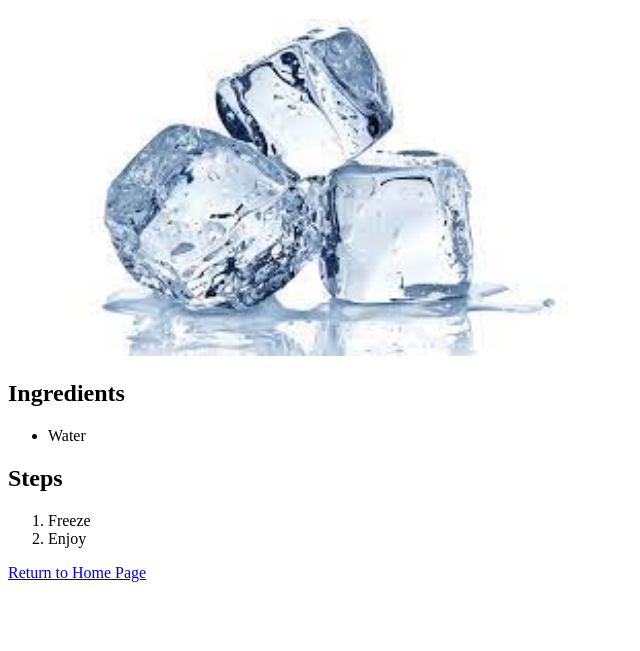
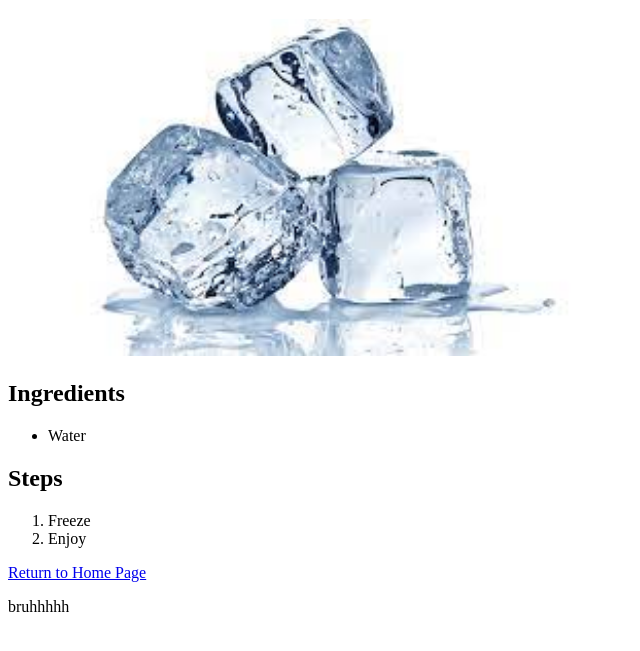
Before and after one commit to andymam/odin-recipes, a plain HTML site: page recipes/ice.html in a window 1280 px wide. Shown: the part 61-712 px from the top of the page, without its empty margins (0-640 px from the left). Drawn offline with Linux system fonts and the light colour scheme.

Commit message:
add "bruh" to the end of the ice file
this was done so that i could test out git, and how to commit/push multiple times. Ya feel me?

```diff
--- a/recipes/ice.html
+++ b/recipes/ice.html
@@ -21,5 +21,6 @@
 
 <body>
     <a href="../index.html">Return to Home Page</a>
+    <p>bruhhhhh</p>
 </body>
 </html>
```
